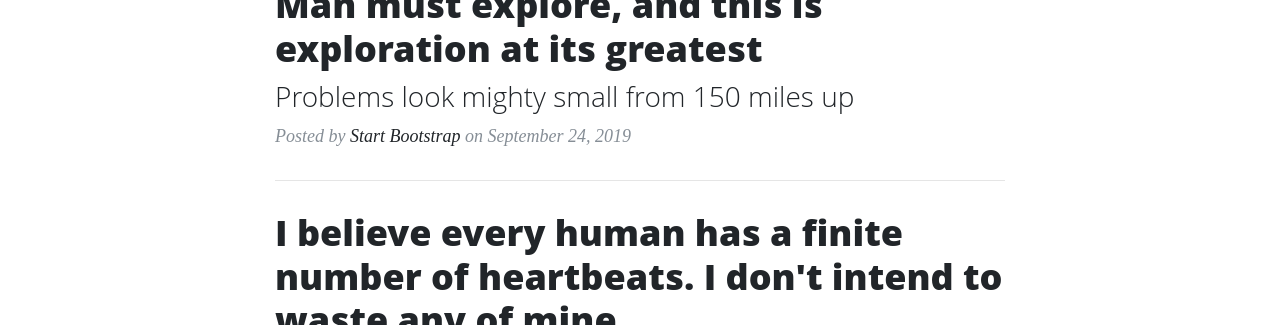
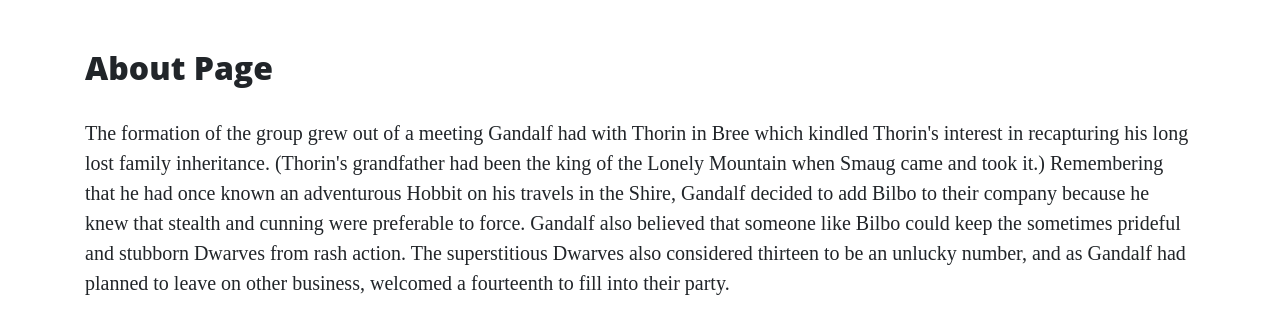
Before and after one commit to gauravjagpal/Flask, a Flask app: page /about in a window 1280 px wide. Shown: the part 629-954 px from the top of the page. Run offline with Flask 3, Linux system fonts and the light colour scheme; some libraries are stand-ins or nearby versions.

Commit message:
added pages

```diff
--- a/run.py
+++ b/run.py
@@ -1,19 +1,24 @@
 import os
 from flask import Flask, render_template
 
+
 app = Flask(__name__)
+
 
 @app.route("/")
 def index():
     return render_template("index.html")
 
+
 @app.route("/about")
 def about():
     return render_template("about.html")
 
+
 @app.route("/contact")
 def contact():
     return render_template("contact.html")
+
 
 @app.route("/careers")
 def careers():
--- /dev/null
+++ b/static/css/style.css
@@ -0,0 +1,3 @@
+.col-md-5 img {
+    width: 100%;
+}
--- a/templates/about.html
+++ b/templates/about.html
@@ -1,4 +1,44 @@
 {% extends "base.html" %}
 {% block content %}
-    <h1>About Page</h1>
+    <h2>About Page</h2>
+    <p>
+        The formation of the group grew out of a meeting Gandalf had with Thorin in Bree which kindled Thorin's interest in
+		recapturing his long lost family inheritance. (Thorin's grandfather had been the king of the Lonely Mountain when
+		Smaug came and took it.) Remembering that he had once known an adventurous Hobbit on his travels in the Shire,
+		Gandalf decided to add Bilbo to their company because he knew that stealth and cunning were preferable to force.
+		Gandalf also believed that someone like Bilbo could keep the sometimes prideful and stubborn Dwarves from rash
+		action. The superstitious Dwarves also considered thirteen to be an unlucky number, and as Gandalf had planned to
+		leave on other business, welcomed a fourteenth to fill into their party.
+    </p>
+
+    <div class="row featurette">
+        <div class="col-md-7">
+            <h3>Thorin Oakenshield</h3>
+			<p>
+				In the year TA 2746, Thorin II was born to Dwarven prince Thráin II in the mountain city of The Lonely Mountain.
+				Early in his youth, he and the other Dwarves of the Lonely Mountain were forced to flee by the dragon Smaug in TA
+				2770. While in exile, he quickly grew to become a capable warrior. This was demonstrated when he participated in the
+				Battle of Azanulbizar in TA 2799. He marched with one of the Dwarven armies beneath the East-gate of Moria. At some
+				point in the fighting, his shield broke, and using an oaken tree branch found on the floor as a shield, he gained
+				the epithet "Oakenshield," which would remain with him even in death.
+			</p>
+        </div>
+        <div class="col-md-5">
+            <img src="https://vignette.wikia.nocookie.net/lotr/images/3/3f/ThorinBIG.jpg" alt="">
+        </div>
+    </div>
+
+    <div class="row featurette">
+        <div class="col-md-5">
+            <img src="https://vignette.wikia.nocookie.net/lotr/images/b/b4/The-Hobbit-Fili-and-Kili.jpg" alt="">
+        </div>
+        <div class="col-md-7">
+            <h3>Fili and Kili</h3>
+			<p>
+				Fíli and Kíli were nephews of Thorin, who was the elder brother of their mother Dís. They were also nephews of
+				Frerin, grandsons of Thráin II, and great-grandsons of Thrór. Fíli's most distinguishing feature was his long nose,
+				the longest of any of the Dwarves in Thorin's company.
+			</p>
+        </div>
+    </div>
 {% endblock %}
--- a/templates/base.html
+++ b/templates/base.html
@@ -4,8 +4,9 @@
     <meta charset="UTF-8">
     <meta name="viewport" content="width=device-width, initial-scale=1.0">
     <meta http-equiv="X-UA-Compatible" content="ie=edge">
-    <link href="{{url_for('static', filename='vendor/bootstrap/css/bootstrap.min.css')}}" rel="stylesheet">
-    <link rel="stylesheet" href="{{url_for('static', filename='css/clean-blog.min.css')}}">
+    <link href="{{url_for('static', filename='vendor/bootstrap/css/bootstrap.min.css')}}" rel="stylesheet" type="text/css">
+    <link rel="stylesheet" href="{{url_for('static', filename='css/clean-blog.min.css')}}" type="text/css">
+    <link rel="stylesheet" href="{{url_for('static', filename='css/style.css')}}" type="text/css">
     <title>Hello Flask</title>
 </head>
 <body>
@@ -13,7 +14,7 @@
     <!-- Navigation -->
   <nav class="navbar navbar-expand-lg navbar-light fixed-top" id="mainNav">
 		<div class="container">
-      <a class="navbar-brand" href="index.html">Start Bootstrap</a>
+			<a class="navbar-brand" href="{{ url_for('index') }}">Thorin &amp; Company</a>
 			<button class="navbar-toggler navbar-toggler-right" type="button" data-toggle="collapse" data-target="#navbarResponsive" aria-controls="navbarResponsive" aria-expanded="false" aria-label="Toggle navigation">
 	        Menu
 	        <i class="fas fa-bars"></i>
@@ -21,16 +22,16 @@
 			<div class="collapse navbar-collapse" id="navbarResponsive">
 				<ul class="navbar-nav ml-auto">
 					<li class="nav-item">
-            <a class="nav-link" href="index.html">Home</a>
+						<a class="nav-link" href="{{ url_for('index') }}">Home</a>
 					</li>
 					<li class="nav-item">
-            <a class="nav-link" href="about.html">About</a>
+						<a class="nav-link" href="{{ url_for('about') }}">About</a>
 					</li>
 					<li class="nav-item">
-            <a class="nav-link" href="post.html">Sample Post</a>
+						<a class="nav-link" href="{{ url_for('contact') }}">Contact Us</a>
 					</li>
 					<li class="nav-item">
-            <a class="nav-link" href="contact.html">Contact</a>
+						<a class="nav-link" href="{{ url_for('careers') }}">Careers</a>
 					</li>
 				</ul>
 			</div>
@@ -38,13 +39,13 @@
 	</nav>
 
   <!-- Page Header -->
-  <header class="masthead" style="background-image: url('{{ url_for('static', filename='img/home-bg.jpg') }}')">
+  <header class="masthead" style="background-image: url('https://media.contentapi.ea.com/content/dam/ea/the-lord-of-the-rings-heroes-of-middle-earth/common/articles/thorins-company-month/lotr-xxxx-thorins-company-month-post-assets-article-header-1920x1080.png.adapt.crop191x100.628p.png')">
     <div class="overlay"></div>
     <div class="container">
       <div class="row">
         <div class="col-lg-8 col-md-10 mx-auto">
           <div class="site-heading">
-            <h1>Clean Blog</h1>
+            <h1>Thorin Oakenshield</h1>
             <span class="subheading">A Blog Theme by Start Bootstrap</span>
           </div>
         </div>
@@ -54,67 +55,8 @@
 
   <!-- Main Content -->
    <div class="container">
-    <div class="row">
-      <div class="col-lg-8 col-md-10 mx-auto">
-        <div class="post-preview">
-          <a href="post.html">
-            <h2 class="post-title">
-              Man must explore, and this is exploration at its greatest
-            </h2>
-            <h3 class="post-subtitle">
-              Problems look mighty small from 150 miles up
-            </h3>
-          </a>
-          <p class="post-meta">Posted by
-            <a href="#">Start Bootstrap</a>
-            on September 24, 2019</p>
-        </div>
-        <hr>
-        <div class="post-preview">
-          <a href="post.html">
-            <h2 class="post-title">
-              I believe every human has a finite number of heartbeats. I don't intend to waste any of mine.
-            </h2>
-          </a>
-          <p class="post-meta">Posted by
-            <a href="#">Start Bootstrap</a>
-            on September 18, 2019</p>
-        </div>
-        <hr>
-        <div class="post-preview">
-          <a href="post.html">
-            <h2 class="post-title">
-              Science has not yet mastered prophecy
-            </h2>
-            <h3 class="post-subtitle">
-              We predict too much for the next year and yet far too little for the next ten.
-            </h3>
-          </a>
-          <p class="post-meta">Posted by
-            <a href="#">Start Bootstrap</a>
-            on August 24, 2019</p>
-        </div>
-        <hr>
-        <div class="post-preview">
-          <a href="post.html">
-            <h2 class="post-title">
-              Failure is not an option
-            </h2>
-            <h3 class="post-subtitle">
-              Many say exploration is part of our destiny, but it’s actually our duty to future generations.
-            </h3>
-          </a>
-          <p class="post-meta">Posted by
-            <a href="#">Start Bootstrap</a>
-            on July 8, 2019</p>
-        </div>
-        <hr>
-        <!-- Pager -->
-        <div class="clearfix">
-          <a class="btn btn-primary float-right" href="#">Older Posts &rarr;</a>
-        </div>
-      </div>
-    </div>
+      {% block content %}
+       {% endblock %}
    </div>
 
    <hr>
@@ -150,7 +92,7 @@
               </a>
             </li>
           </ul>
-          <p class="copyright text-muted">Copyright &copy; Your Website 2020</p>
+          <p class="copyright text-muted">Copyright &copy; Your Website <span id="copyright"></span></p>
         </div>
       </div>
     </div>
@@ -163,5 +105,8 @@
   <!-- Custom scripts for this template -->
   <script src="{{url_for('static', filename='js/clean-blog.min.js')}}"></script>
 
+  <script>
+    $("#copyright").text(new Date().getFullYear());
+  </script>
 </body>
 </html>
--- a/templates/careers.html
+++ b/templates/careers.html
@@ -1,4 +1,4 @@
 {% extends "base.html" %}
 {% block content %}
-    <h1>Contact Us</h1>
+    <h2>Contact Us</h2>
 {% endblock %}
--- a/templates/contact.html
+++ b/templates/contact.html
@@ -1,4 +1,4 @@
 {% extends "base.html" %}
 {% block content %}
-    <h1>Contact Us</h1>
+    <h2>Contact Us</h2>
 {% endblock %}
--- a/templates/index.html
+++ b/templates/index.html
@@ -1,4 +1,4 @@
 {% extends "base.html" %}
 {% block content %}
-    <h1>Home Page</h1>
+    <h2>Thorin Oakenshield</h2>
 {% endblock %}
```
Lines whose indentation alone changed are shown as unchanged.
